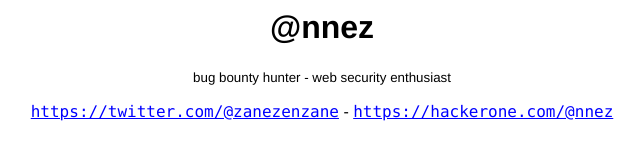
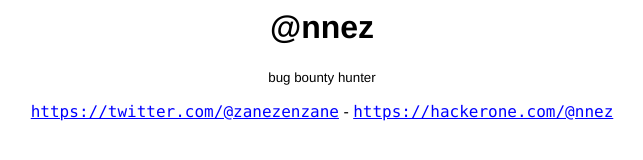
Before and after one commit to nnez/nnez.github.io, a plain HTML site: page index.html in a window 1280 px wide. Shown: the part 162-322 px from the top of the page, without its empty margins (318-961 px from the left). Drawn offline with Linux system fonts and the light colour scheme.

Commit message:
Update index.html

```diff
--- a/index.html
+++ b/index.html
@@ -2,13 +2,13 @@
 <html>
   <head>
     <title>@nnez</title>
-    <meta name="description" content="@nnez - a bug bounty hunter from Thailand">
+    <meta name="description" content="@nnez - bug bounty hunter">
   </head>
   <body>
     <div class="header">
       <img class="profile" src="https://raw.githubusercontent.com/nnez/nnez.github.io/master/nnez.png" />
       <h1>@nnez</h1>
-      <small>bug bounty hunter - web security enthusiast</small>
+      <small>bug bounty hunter</small>
     </div>
     <div class="contact">
       <a href="https://twitter.com/zanezenzane">https://twitter.com/@zanezenzane</a> - <a href="https://hackerone.com/nnez">https://hackerone.com/@nnez</a>
```
